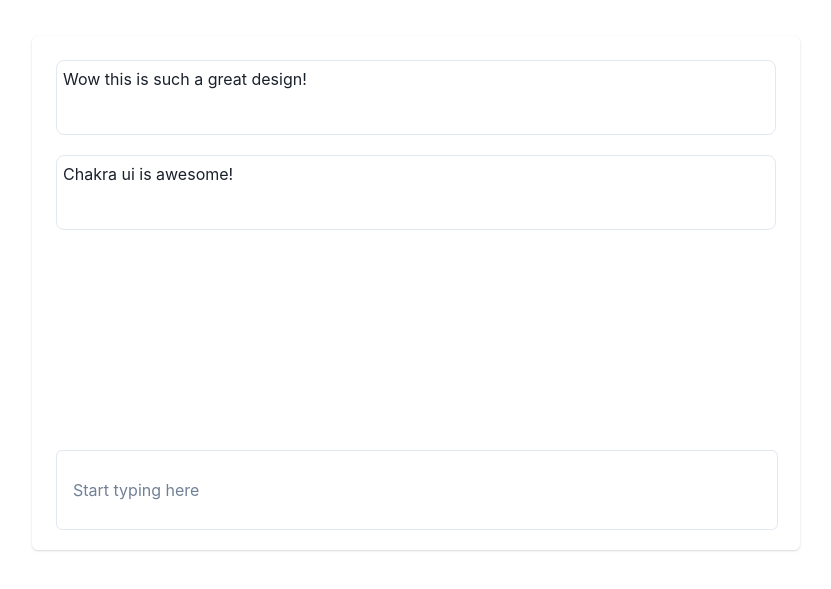
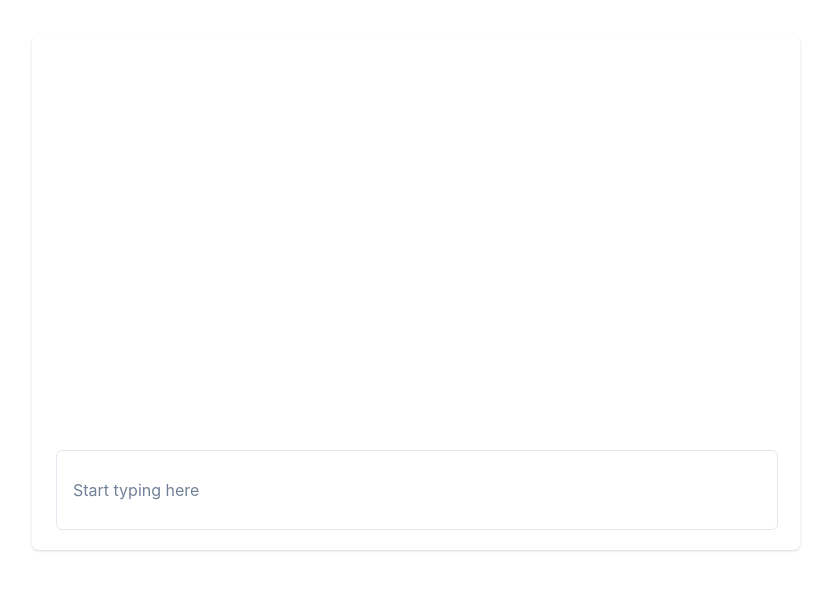
Before and after one commit to ethanw03/scratch-pad, a Next.js app: page / in a window 1280 px wide. Shown: the part 107-696 px from the top of the page, without its empty margins (224-1055 px from the left). Built offline with nearby package versions, Linux system fonts and the light colour scheme.

Commit message:
notes now handled by state on Enter

```diff
--- a/src/components/StyledCard.js
+++ b/src/components/StyledCard.js
@@ -1,25 +1,45 @@
 import { Box, Card, Flex, Input, Spacer, Text } from "@chakra-ui/react";
 
 import StyledCardItem from "./StyledCardItem";
+import { useState } from "react";
 
 const StyledCard = ({}) => {
-  const messages = [
-    "Wow this is such a great design!",
-    "Chakra ui is awesome!",
-  ];
+  const [notes, setNotes] = useState([]);
+  const [note, setNote] = useState("");
+
+  const handleChange = (event) => {
+    setNote(event.target.value);
+  };
+
+  const handleAddNote = () => {
+    setNotes([note, ...notes]);
+    setNote("");
+  };
+
+  const handleKeyDown = (event) => {
+    if (event.key === "Enter") {
+      handleAddNote();
+    }
+  };
 
   return (
     <Card w="768px" h="514px" padding="6">
       <Flex direction="column" justifyContent="center">
         <Box>
-          {messages.map((message) => (
-            <StyledCardItem key="styledCardItem__id" message={message} />
+          {notes.map((note, index) => (
+            <StyledCardItem key={`styledCardItem__${index}`} message={note} />
           ))}
         </Box>
 
         <Spacer />
         <Box position="absolute" bottom="0" marginBottom="20px">
           <Input
+            type="text"
+            id="note"
+            name="note"
+            value={note}
+            onChange={handleChange}
+            onKeyDown={handleKeyDown}
             textAlign="left"
             width="722px"
             height="80px"
```
